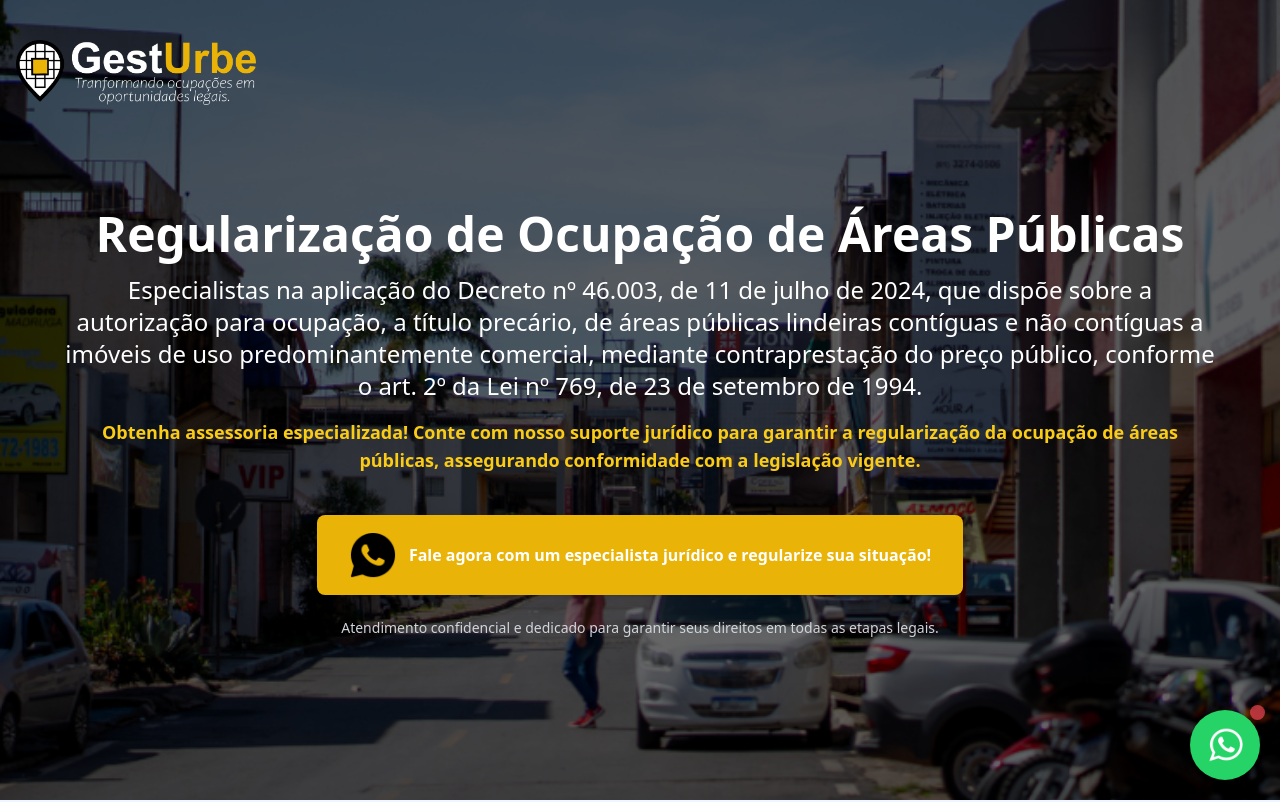
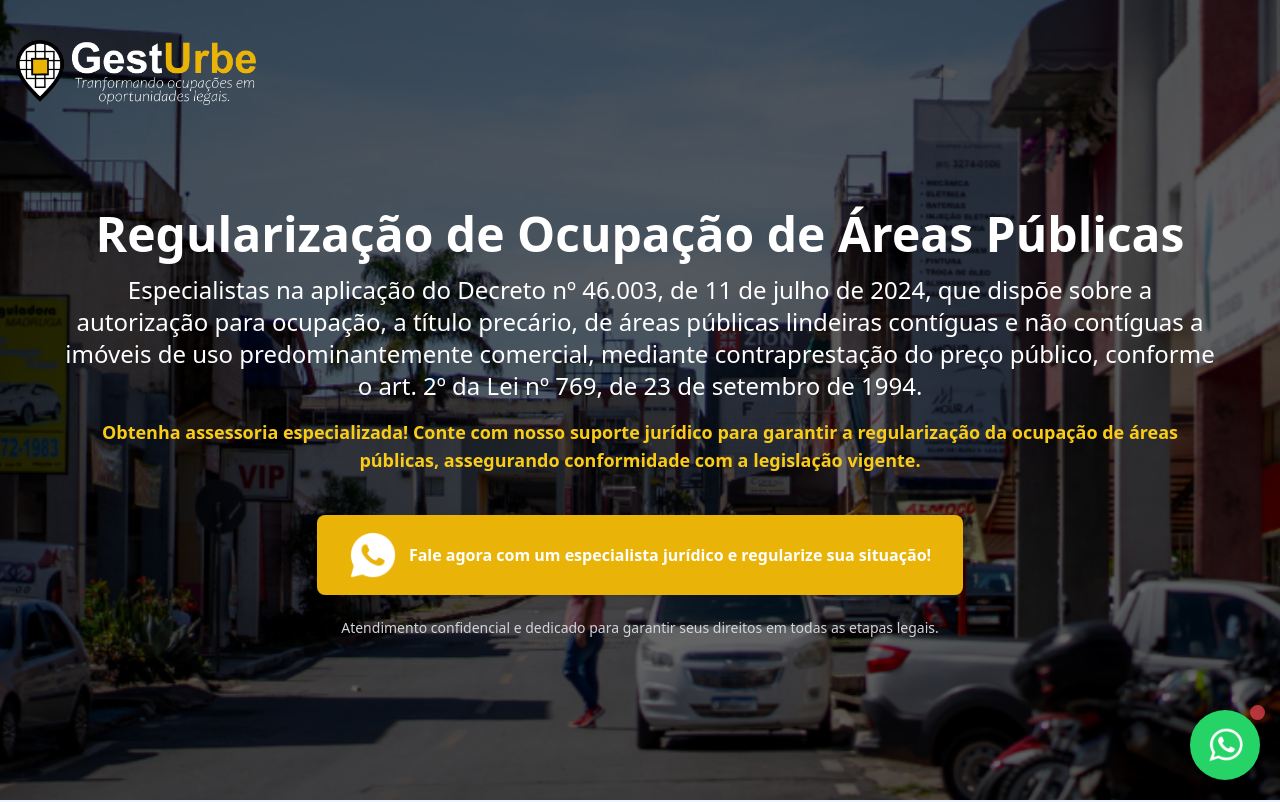
Before and after one commit to IuryLeandro28/gesturbe, a plain HTML site: page index.html in a window 1280 px wide. Shown: the top 802 px of the page. Drawn offline with nearby package versions, Linux system fonts and the light colour scheme.

Commit message:
Update index.html

```diff
--- a/index.html
+++ b/index.html
@@ -308,7 +308,7 @@
                 <a href="https://wa.me/5561992477498" target="_blank"
                     class="inline-flex items-center px-8 py-4 bg-yellow-500 text-white font-semibold rounded-lg shadow-lg
                             hover:bg-yellow-600 hover:shadow-xl transition-all duration-300 transform hover:scale-110 animate-bounce">
-                    <img src="imagens/wpp_2.png"
+                    <img src="imagens/icons8-whatsapp-50.png"
                         alt="WhatsApp" class="w-12 h-12 mr-3 whatsapp-icon transition-all duration-300">
                     Fale agora com um especialista jurídico e regularize sua situação!
                 </a>
@@ -317,7 +317,7 @@
             <style>
                 /* Muda a imagem ao passar o mouse */
                 a:hover .whatsapp-icon {
-                    content: url('imagens/wpp_2.png');
+                    content: url('imagens/icons8-whatsapp-50.png');
                 }
             </style>
 
@@ -437,7 +437,7 @@
             <a href="https://wa.me/5561992477498" target="_blank"
                 class="inline-flex items-center px-8 py-4 bg-yellow-500 text-white font-semibold rounded-lg shadow-lg
                         hover:bg-yellow-600 hover:shadow-xl transition-all duration-300 transform hover:scale-110 animate-bounce">
-                <img src="imagens/wpp_2.png"
+                <img src="imagens/icons8-whatsapp-50.png"
                     alt="WhatsApp" class="w-12 h-12 mr-3 whatsapp-icon transition-all duration-300">
                 Fale agora com um especialista jurídico e regularize sua situação!
             </a>
@@ -850,7 +850,7 @@
                 <a href="https://wa.me/5561992477498" target="_blank"
                     class="inline-flex items-center px-8 py-4 bg-yellow-500 text-white font-semibold rounded-lg shadow-lg
                             hover:bg-yellow-600 hover:shadow-xl transition-all duration-300 transform hover:scale-110 animate-bounce">
-                    <img src="imagens/wpp_2.png"
+                    <img src="imagens/icons8-whatsapp-50.png"
                         alt="WhatsApp" class="w-12 h-12 mr-3 whatsapp-icon transition-all duration-300">
                     Fale agora com um especialista jurídico e regularize sua situação!
                 </a>
@@ -861,7 +861,7 @@
         <style>
             /* Efeito de troca de imagem ao passar o mouse */
             a:hover .whatsapp-icon {
-                content: url('imagens/icons8-whatsapp-50.png');
+                content: url('imagens/wpp_2.png');
 
             }
 
@@ -870,13 +870,6 @@
             }
         </style>
     </section>
-
-
-
-
-
-
-
 
     <section id="contato" class="py-16 bg-white">
         <div class="container mx-auto text-center md:flex md:items-center md:justify-between px-6">
@@ -936,7 +929,6 @@
             </script>
         </div>
 
-
     </section>
 
     <div class="whatsapp-button" id="whatsappButton">
@@ -945,7 +937,6 @@
           <div class="notification"></div>
         </a>
     </div>
-
 
     <!-- Footer -->
     <footer class="bg-black text-white py-6 text-center">
@@ -959,7 +950,6 @@
 
 <script>
     AOS.init();
-
     // Simulando a notificação de nova mensagem
     document.addEventListener("DOMContentLoaded", function () {
         const notification = document.querySelector(".notification");
```
